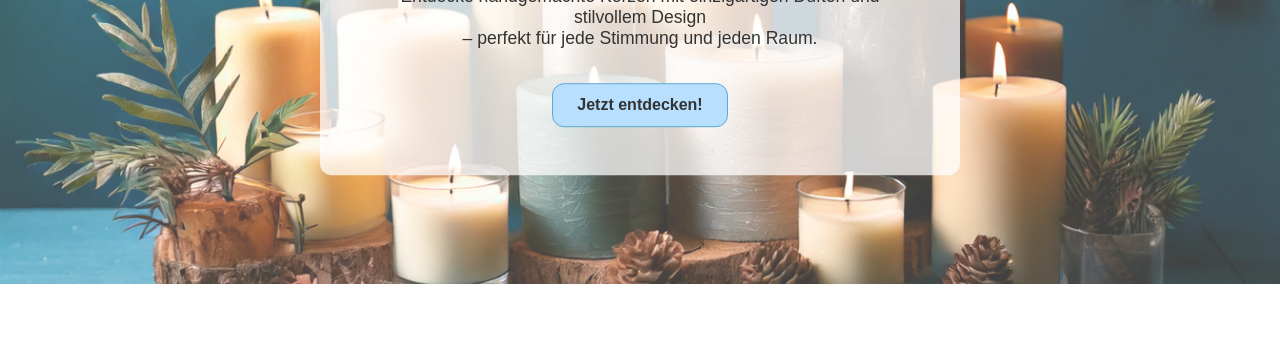
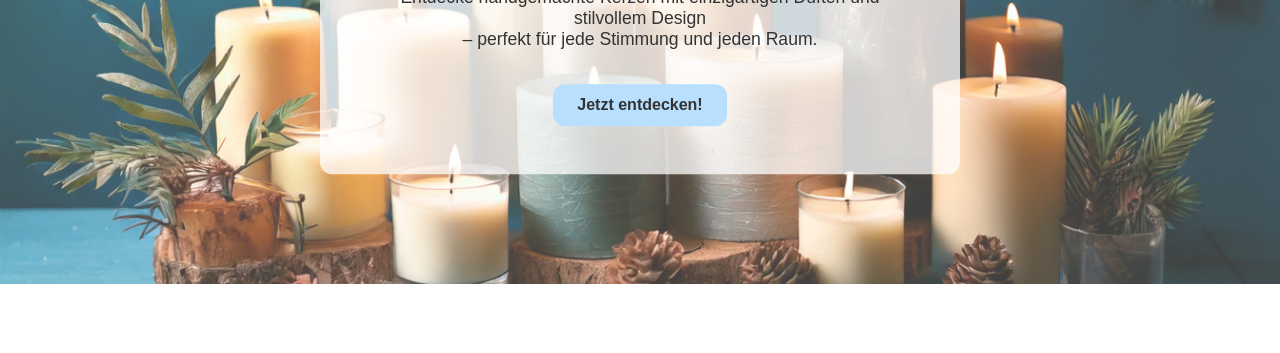
Before and after one commit to RavenFischer/AL5_Raven_Lara, a plain HTML site: page index.html in a window 1280 px wide. Shown: the part 302-655 px from the top of the page. Drawn offline with Linux system fonts and the light colour scheme.

Commit message:
Update style.css

```diff
--- a/css/style.css
+++ b/css/style.css
@@ -117,7 +117,6 @@ header {
   background-color: #b9dfff;
   color: #333333;
   text-decoration: none;
-  border: 1px solid #5ca7d9;
   border-radius: 12px;
   font-weight: bold;
   transition: background-color 0.2s ease;
```
